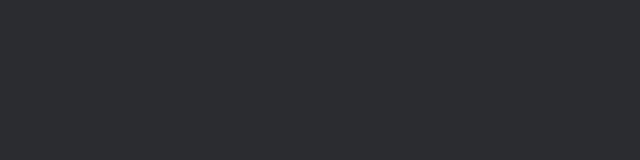
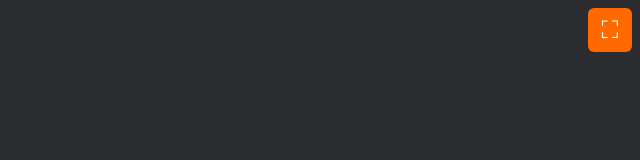
Before and after one commit to BenGravell/nanoplan, a plain HTML site: page index.html in a window 1280 px wide. Shown: the whole page, without its empty margins (640-1280 px from the left). Drawn offline with Linux system fonts and the light colour scheme.

Commit message:
add fullscreen support

```diff
--- a/index.html
+++ b/index.html
@@ -7,7 +7,16 @@
       content="width=device-width, initial-scale=1, viewport-fit=cover"
     />
     <title>nanoplan</title>
+    <meta name="theme-color" content="#ff6900" />
+    <meta name="mobile-web-app-capable" content="yes" />
+    <meta name="apple-mobile-web-app-capable" content="yes" />
+    <meta name="apple-mobile-web-app-status-bar-style" content="black-translucent" />
+    <meta name="apple-mobile-web-app-title" content="nanoplan" />
+    <link rel="apple-touch-icon" href="icons/icon-192.png" />
+    <link rel="manifest" href="manifest.webmanifest" />
     <link data-trunk rel="rust" data-bin="nanoplan" data-wasm-opt="s" />
+    <link data-trunk rel="copy-file" href="manifest.webmanifest" />
+    <link data-trunk rel="copy-dir" href="assets/icons" />
     <style>
       html,
       body {
@@ -27,7 +36,35 @@
         outline: none;
         touch-action: none;
       }
+      #fullscreen {
+        position: fixed;
+        z-index: 1;
+        top: calc(env(safe-area-inset-top) + 8px);
+        right: calc(env(safe-area-inset-right) + 8px);
+        width: 44px;
+        height: 44px;
+        border: 0;
+        border-radius: 6px;
+        color: white;
+        background: #ff6900;
+        font: 24px sans-serif;
+      }
+      @media (display-mode: fullscreen), (display-mode: standalone) {
+        #fullscreen {
+          display: none;
+        }
+      }
     </style>
   </head>
-  <body></body>
+  <body>
+    <button id="fullscreen" aria-label="Enter full screen" title="Full screen">&#x26F6;</button>
+    <script>
+      const button = document.querySelector("#fullscreen");
+      button.addEventListener("click", () => document.documentElement.requestFullscreen());
+      document.addEventListener("fullscreenchange", () => {
+        button.hidden = Boolean(document.fullscreenElement);
+      });
+      if (!document.documentElement.requestFullscreen) button.hidden = true;
+    </script>
+  </body>
 </html>
```
Also changed, not shown: assets/icons/icon-192.png (added), assets/icons/icon-512.png (added), assets/icons/icon.svg (added), manifest.webmanifest (added).
